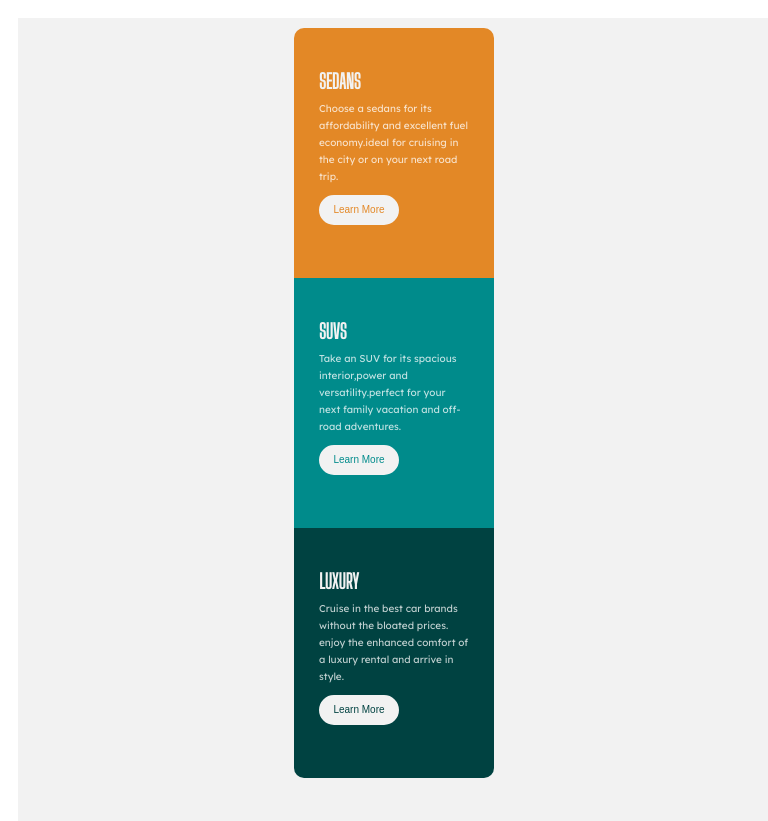
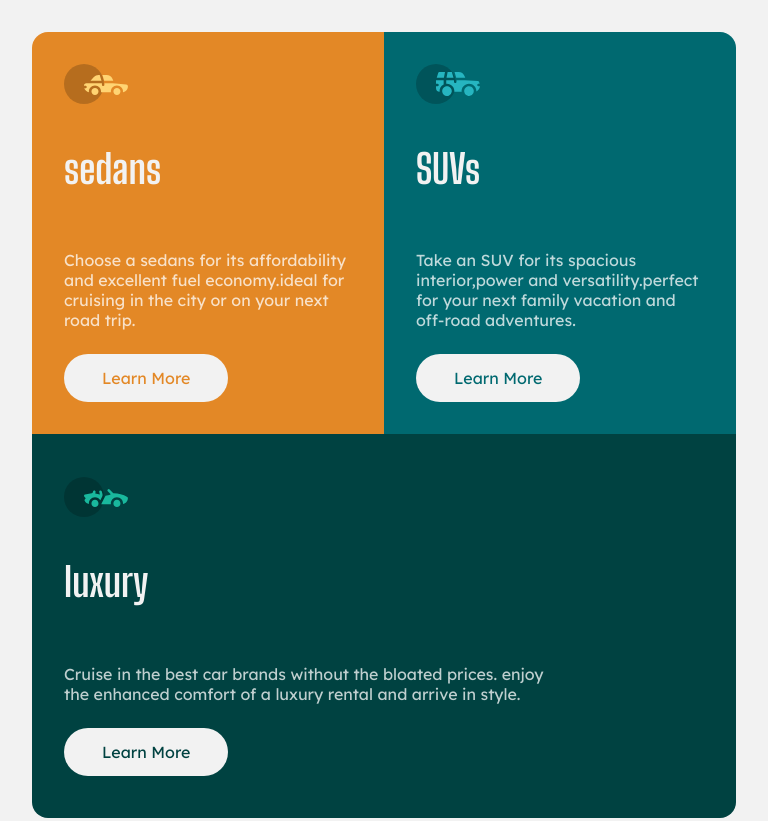
Before and after one commit to Doris-onah/3-column-preview-card, a plain HTML site: page index.html in a window 768 px wide. Shown: the top 821 px of the page. Drawn offline with Linux system fonts and the light colour scheme; a web font is replaced by a local one.

Commit message:
fix - Add Images Folder, & update Html and css , initial readme

```diff
--- a/index.html
+++ b/index.html
@@ -1,55 +1,57 @@
 <!DOCTYPE html>
 <html lang="en">
-<head>
-    <meta charset="UTF-8">
-    <meta http-equiv="X-UA-Compatible" content="IE=edge">
-    <meta name="viewport" content="width=device-width, initial-scale=1.0">
+  <head>
+    <meta charset="UTF-8" />
+    <meta http-equiv="X-UA-Compatible" content="IE=edge" />
+    <meta name="viewport" content="width=device-width, initial-scale=1.0" />
+
+    <link rel="preconnect" href="https://fonts.googleapis.com" />
+    <link rel="preconnect" href="https://fonts.gstatic.com" crossorigin />
+    <link
+      href="https://fonts.googleapis.com/css2?family=Big+Shoulders+Display:wght@700&family=Lexend+Deca&display=swap"
+      rel="stylesheet"
+    />
+
     <title>3-column-preview-card</title>
-    <link rel="stylesheet" href="./styl.css">
-</head>
-<body>
+    <link rel="stylesheet" href="./styl.css" />
+  </head>
+  <body>
     <div class="container">
-        <div class="box">
-            <div class="box1">
-                <div class="box-content">
-               <div> <img src="./images/icon-sedans.svg" alt="" height="30px"></div>
+      <main class="box">
+        <article class="box-content box1">
+          <img src="./images/icon-sedans.svg" alt="" />
 
-               <div> <h1>sedans</h1> </div>
+          <h2>sedans</h2>
 
-               <div> <p> Choose a sedans for its <br> affordability and excellent <br> fuel economy.ideal for <br> cruising in the city or on <br> your next road trip.</p> </div>
-                <br>
-                <br>
-                <div class="button"> <button> learn more </button> </div>
-                </div>
-            </div>
+          <p>
+            Choose a sedans for its affordability and excellent fuel
+            economy.ideal for cruising in the city or on your next road trip.
+          </p>
+          <button type="button">learn more</button>
+        </article>
 
+        <article class="box-content box2">
+          <img src="./images/icon-suvs.svg" alt="" />
 
-               <div class="box2">
-                <div class="box-content">
-              <div> <img src="./images/icon-suvs.svg" alt="" height="30px"></div>
+          <h2>SUVs</h2>
+          <p>
+            Take an SUV for its spacious interior,power and versatility.perfect
+            for your next family vacation and off-road adventures.
+          </p>
+          <button type="button">learn more</button>
+        </article>
 
-              <div> <h1>SUVs</h1></div>
-              <div><p>Take an SUV for its spacious <br> interior,power and <br> versatility.perfect for your <br> next family vacation and <br> off-road adventures.</p> </div>
-                <br>
-                <br>
-               <div class="button"> <button> learn more </button>  </div>
-                </div>
-        </div>
+        <article class="box-content box3">
+          <img src="./images/icon-luxury.svg" alt="" />
+          <h2>luxury</h2>
+          <p>
+            Cruise in the best car brands without the bloated prices. enjoy the
+            enhanced comfort of a luxury rental and arrive in style.
+          </p>
 
-
-
-               <div class="box3">
-                <div class="box-content">
-               <img src="./images/icon-luxury.svg" alt="" height="30px">
-               <h1>luxury</h1>
-               <p>Cruise in the best car brands <br> without the bloated prices. <br> enjoy the enhanced comfort <br> of a luxury rental and arrive <br> in style.</p>
-              <br>
-              <br>
-               <div class="button"> <button> learn more </button> </div>
-               </div>
-               </div>
-            </div>
-        </div>
-
-</body>
+          <button type="button">learn more</button>
+        </article>
+      </main>
+    </div>
+  </body>
 </html>
--- a/styl.css
+++ b/styl.css
@@ -1,5 +1,3 @@
-@import url('https://fonts.googleapis.com/css2?family=Acme&family=Arima:wght@700&family=Big+Shoulders+Display&family=Edu+NSW+ACT+Foundation:wght@600;700&family=Epilogue:wght@500;700&family=Fugaz+One&family=Grape+Nuts&family=Inter:wght@300;700&family=Josefin+Sans:wght@300;400;600&family=Kaushan+Script&family=Kdam+Thmor+Pro&family=Kumar+One+Outline&family=Kumbh+Sans:wght@400;700&family=Lexend+Deca&family=Licorice&family=Lobster&family=Macondo&family=Manrope:wght@500&family=Oswald&family=Outfit:wght@300;400;600&family=Overpass&family=Pacifico&family=Permanent+Marker&family=Playfair+Display:ital,wght@1,700&family=Righteous&display=swap');
-@import url('https://fonts.googleapis.com/css2?family=Acme&family=Arima:wght@700&family=Big+Shoulders+Display&family=Edu+NSW+ACT+Foundation:wght@600;700&family=Epilogue:wght@500;700&family=Fugaz+One&family=Grape+Nuts&family=Inter:wght@300;700&family=Josefin+Sans:wght@300;400;600&family=Kaushan+Script&family=Kdam+Thmor+Pro&family=Kumar+One+Outline&family=Kumbh+Sans:wght@400;700&family=Lexend+Deca&family=Licorice&family=Lobster&family=Macondo&family=Manrope:wght@500&family=Oswald&family=Outfit:wght@300;400;600&family=Overpass&family=Pacifico&family=Permanent+Marker&family=Playfair+Display:ital,wght@1,700&family=Righteous&display=swap');
 :root {
     --bright-orange: hsl(31, 77%, 52%);
 --dark-cyan: hsl(184, 100%, 22%);
@@ -7,185 +5,143 @@
 --transparent-white : hsla(0, 0%, 100%, 0.75);
 --very-light-gray : hsl(0, 0%, 95%);
 }
+
+body {
+    margin: unset;
+    box-sizing: border-box;
+    min-height: 100vh;
+    display: grid;
+    place-content: center;
+
+    background-color: hsl(0, 0%, 95%);
+
+    font-family: 'Lexend Deca', sans-serif;
+    font-weight: 400;
+  }
+
+
+
 .container{
-    height: 100%;
-    width: 100%;
-    display: flex;
-    justify-content: center;
-    align-items: center;
-    padding: 10px;
-    /* margin: auto; */
+    max-width: 45rem;
+  padding-inline: 2rem;
+  margin-inline: auto;
+  margin-block: 2rem;
 }
 
 .box {
-background-color:hsl(0, 0%, 95%);
-height: 900px;
-width: 1000px;
+    display: grid;
+    grid-template-columns: 1fr;
+    border-radius: 1rem;
+    overflow: hidden;
+}
+
+
+
+.box-content {
+    padding: 2rem;
     display: flex;
+    flex-direction: column;
+    align-items: flex-start;
     justify-content: center;
-align-items: center;
-margin: auto;
-padding: 10px;
+    gap: .5em;
+    min-height: 20rem;
+
   }
+
+
+  .box-content   h2 {
+
+    font-family: 'Big Shoulders Display', cursive;
+    font-size: 2.5rem;
+    color: hsl(0, 0%, 95%);
+    font-weight: 700;
+  }
+
+
+  .box-content p {
+
+    color: hsla(0, 0%, 100%, 0.75);
+    max-width: 50ch;
+  }
+
+
+  .box-content button {
+    padding: 0.75rem 2.25rem;
+    border-radius: 2rem;
+    border: 2px solid transparent;
+    outline: 0;
+    font-family: inherit;
+    font-size: 1rem;
+    text-transform: capitalize;
+    background-color: var(--very-light-gray);
+    cursor: pointer;
+    transition: all 300ms ease-in-out;
+  }
+
+
+  .box-content button:hover, .box-content button:focus {
+    background-color: transparent;
+    color: var(--very-light-gray);
+    border-color: var(--very-light-gray);
+  }
+
+
+
+
 .box1 {
     background-color: var(--bright-orange);
-   height: 550px;
-   width: 550px;
-   box-sizing: border-box;
-   align-items: center;
-   padding-left: 40px;
-   padding-top: 50px;
-   line-height: 30px;
-   border-radius: 10px 0px 0px 10px;
 }
+
+.box1 button {
+    color: var(--bright-orange);
+  }
+
   .box2 {
-    background-color: darkcyan;
-  height: 550px;
-    width: 550px;
-    box-sizing: border-box;
-    align-items: center;
-    padding-left: 40px;
-    padding-top: 50px;
-    line-height: 30px;
+    background-color: var(--dark-cyan);
+  }
+
+  .box2 button {
+    color: var(--dark-cyan);
   }
   .box3 {
-    background-color:  var(--Very-dark-cyan);
-    height: 550px;
-    width: 550px;
-    box-sizing: border-box;
-    align-items: center;
-    padding-left: 40px;
-    padding-top: 40px;
-    line-height: 30px;
-    border-radius: 0px 10px 10px 0px;
+    background-color: var(--Very-dark-cyan);
   }
-.button {
-    width: 150px;
-    height: 60px;
-    border: 2px solid hsl(0, 0%, 95%);
-    border-radius: 30px;
-    text-align: center;
-    box-sizing: border-box;
-    display: flex;
-    justify-content: center;
+
+  .box3 button {
+    color: var(--Very-dark-cyan);
   }
-h1 {
-    text-transform: uppercase;
-    font-size: 50px;
-    color: hsl(0, 0%, 95%);
-    font-family: "Big Shoulders Display";
-    font-weight: 700;
+
+
+  @media (min-width:45rem) {
+
+    .box {
+      grid-template-columns: 1fr 1fr;
     }
-p {
-    color:  hsla(0, 0%, 100%, 0.75);
-    font-family: "Lexend Deca";
-    font-weight: 400;
-    font-size: 15px;
+
+    .box3 {
+      grid-column: 1 / 3;
     }
-button {
-    color: hsl(0, 0%, 95%);
-    border: none;
-    background: none;
-	cursor: pointer;
-    text-transform: capitalize;
-    font-size: 15px;
-}
-@media(max-width: 900px) {
-    .container {
-        display: flex;
-        justify-content: center;
-    }
-    .box {
-        display: block;
-        margin: auto;
 
     }
+
+
+
+  @media (min-width:60rem) {
+
+  .container {
+    max-width: 60rem;
+  }
+
   .box-content {
-        width: 150px;
-        height: 200px;
+    height: 25rem;
   }
-    .box1 {
-        height: 250px;
-        width: 200px;
-        margin: auto;
-        padding: 5px;
-        line-height: 10px;
-        display: flex;
-        align-content: center;
-        justify-content: center;
-        border-radius: 10px 10px 0px 0px;
+
+    .box {
+      grid-template-columns: repeat(3,1fr);
+    }
+
+    .box3 {
+      grid-column: 3 / 4;
+    }
 
     }
-    .box1 button {
-        color:var(--bright-orange);;
-    }
-    .box2 {
-        height: 250px;
-        width: 200px;
-        margin: auto;
-        padding: 5px;
-        line-height: 10px;
-        display: flex;
-        align-content: center;
-        justify-content: center;
-    }
-    .box2 button {
-        color :darkcyan;
-    }
-    .box3 {
-        height: 250px;
-        width: 200px;
-        margin: auto;
-        padding: 5px;
-        line-height: 10px;
-        display: flex;
-        align-content: center;
-        justify-content: center;
-        border-radius: 0px 0px 10px 10px;
-    }
-    .box3 button {
-color: var(--Very-dark-cyan);;
-    }
-    h1 {
-        text-transform: uppercase;
-        font-size: 20px;
-        color: hsl(0, 0%, 95%);
-        font-family: "Big Shoulders Display";
-        font-weight: 700;
-        display: flex;
-        justify-content: flex-start;
-        align-items: center;
-
-    }
-    p {
-        color:  hsla(0, 0%, 100%, 0.75);
-        font-family: "Lexend Deca";
-        font-weight: 400;
-        font-size: 10px;
-        line-height: 17px;
-    }
-    br {
-        display: none;
-    }
-
-    .button {
-        width: 80px;
-        height: 30px;
-        background-color: hsl(0, 0%, 95%);
-        /* border: 2px solid hsl(0, 0%, 95%); */
-        border-radius: 30px;
-        text-align: center;
-        box-sizing: border-box;
-        display: flex;
-        justify-content: center;
-        align-items: center;
-
-    }
-    button {
-        border: none;
-        background: none;
-        cursor: pointer;
-        text-transform: capitalize;
-        font-size: 10px;
-    }
-}
```
Also changed, not shown: images/favicon-32x32.png (added), images/icon-luxury.svg (added), images/icon-sedans.svg (added), images/icon-suvs.svg (added), preview.gif (added), 1 other file. Lines whose indentation alone changed are shown as unchanged.
